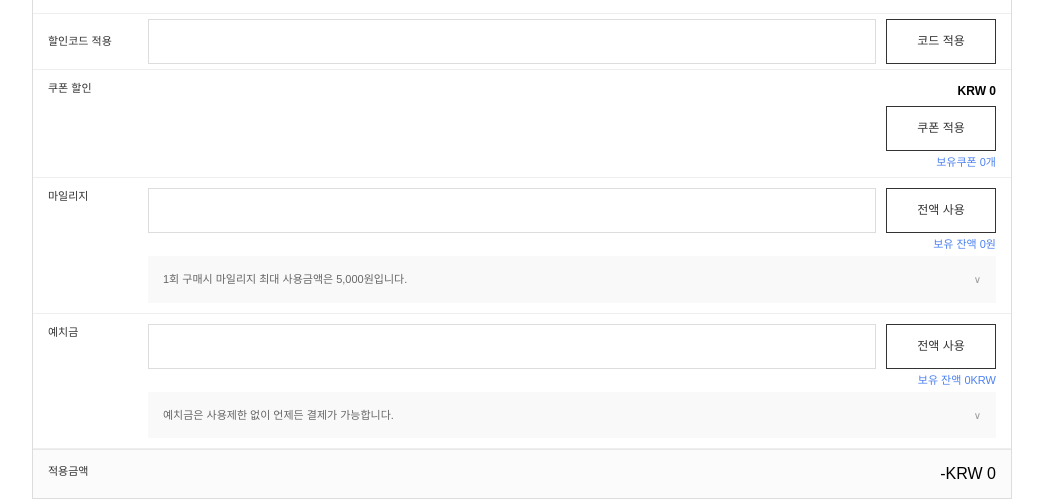
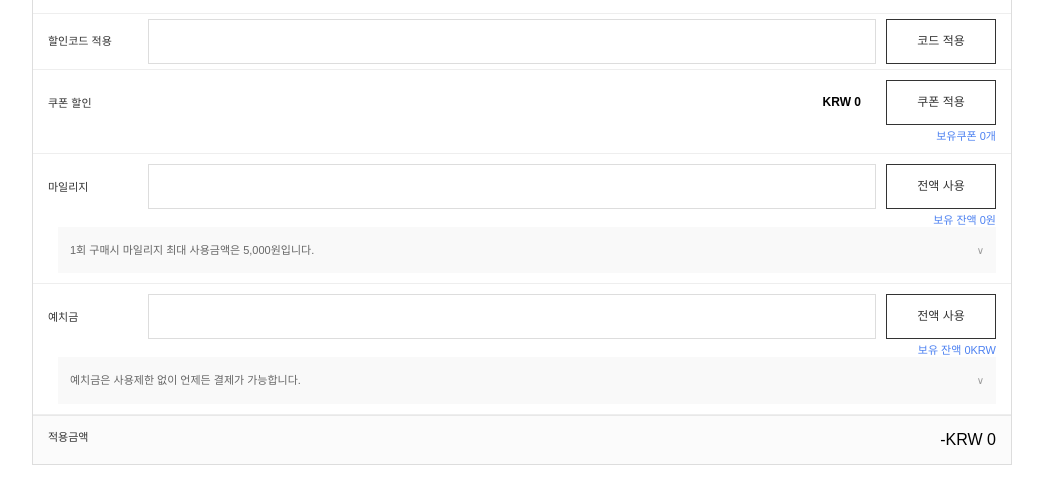
Before and after one commit to 20250918-beyond-SW-Camp-21th/beyond-SW-21th-third-4team, a Vue app in the folder frontend/: page /order in a window 1280 px wide. Shown: the part 1056-1556 px from the top of the page, without its empty margins (108-1151 px from the left). Built offline with nearby package versions, Linux system fonts and the light colour scheme; no server answers.

Commit message:
feat: [FE] .info-box 너비 수정 및 글자 중앙정렬 (#107)

```diff
--- a/frontend/src/components/order/ShippingForm.vue
+++ b/frontend/src/components/order/ShippingForm.vue
@@ -232,16 +232,14 @@
                 </div>
             </div>
 
-            <!-- 2. Coupon (Split Layout) -->
-            <div class="coupon-section">
-                <!-- Top: Label and Amount -->
-                <div class="coupon-header">
-                    <div class="row-label">쿠폰 할인</div>
-                    <span class="price-text font-bold">KRW 0</span>
-                </div>
-                <!-- Bottom: Button and Subtext -->
-                <div class="coupon-actions">
-                     <button class="square-btn width-100">쿠폰 적용</button>
+            <!-- 2. Coupon (Horizontal Layout) -->
+            <div class="horizontal-row top-align">
+                <div class="row-label fixed-label">쿠폰 할인</div>
+                <div class="flex-column flex-1 align-end">
+                     <div class="flex-row items-center gap-10">
+                         <span class="price-text font-bold margin-right-10">KRW 0</span>
+                         <button class="square-btn width-100">쿠폰 적용</button>
+                     </div>
                      <div class="sub-text mt-2 text-blue">보유쿠폰 {{ couponCount }}개</div>
                 </div>
             </div>
@@ -853,12 +851,13 @@ onMounted(() => {
 }
 
 .info-box {
-    margin-top: 10px;
+    margin-top: 0 !important;
     background: #f9f9f9;
-    padding: 12px 15px;
+    padding: 15px 12px;
     font-size: 11px;
     color: #666;
-    width: 100%;
+    width: calc(100% + 90px); /* [수정] margin-left(-90px) 만큼 너비 보정하여 우측 끝 맞춤 */
+    margin-left: -90px; /* 사용자가 설정한 값 유지 */
     display: flex;
     justify-content: space-between;
     align-items: center;
@@ -883,6 +882,10 @@ onMounted(() => {
     align-items: flex-start;
     padding-top: 10px; /* [수정] 15px -> 10px */
     padding-bottom: 10px;
+}
+
+.horizontal-row.top-align .row-label {
+    padding-top: 15px; /* [수정] 라벨을 입력창 텍스트 높이에 맞게 내림 */
 }
 
 .flex-column {
@@ -966,16 +969,24 @@ onMounted(() => {
     margin-top: 2px;
 }
 
-.info-box {
-    margin-top: 5px;
-    background: #f9f9f9;
-    padding: 15px 15px; /* [수정] 8px 12px -> 15px 15px (상하 확대) */
-    font-size: 11px;
-    color: #666;
-    width: 100%;
+/* Duplicate .info-box removed */
+
+/* Utility Classes for Coupon Alignment */
+.align-end {
+    align-items: flex-end;
+}
+.items-center {
+    align-items: center;
+}
+.gap-10 {
+    gap: 10px;
+}
+.margin-right-10 {
+    margin-right: 15px; /* KRW와 버튼 사이 간격 */
+}
+.flex-row {
     display: flex;
-    justify-content: space-between;
-    align-items: center;
+    flex-direction: row;
 }
 
 </style>
```
